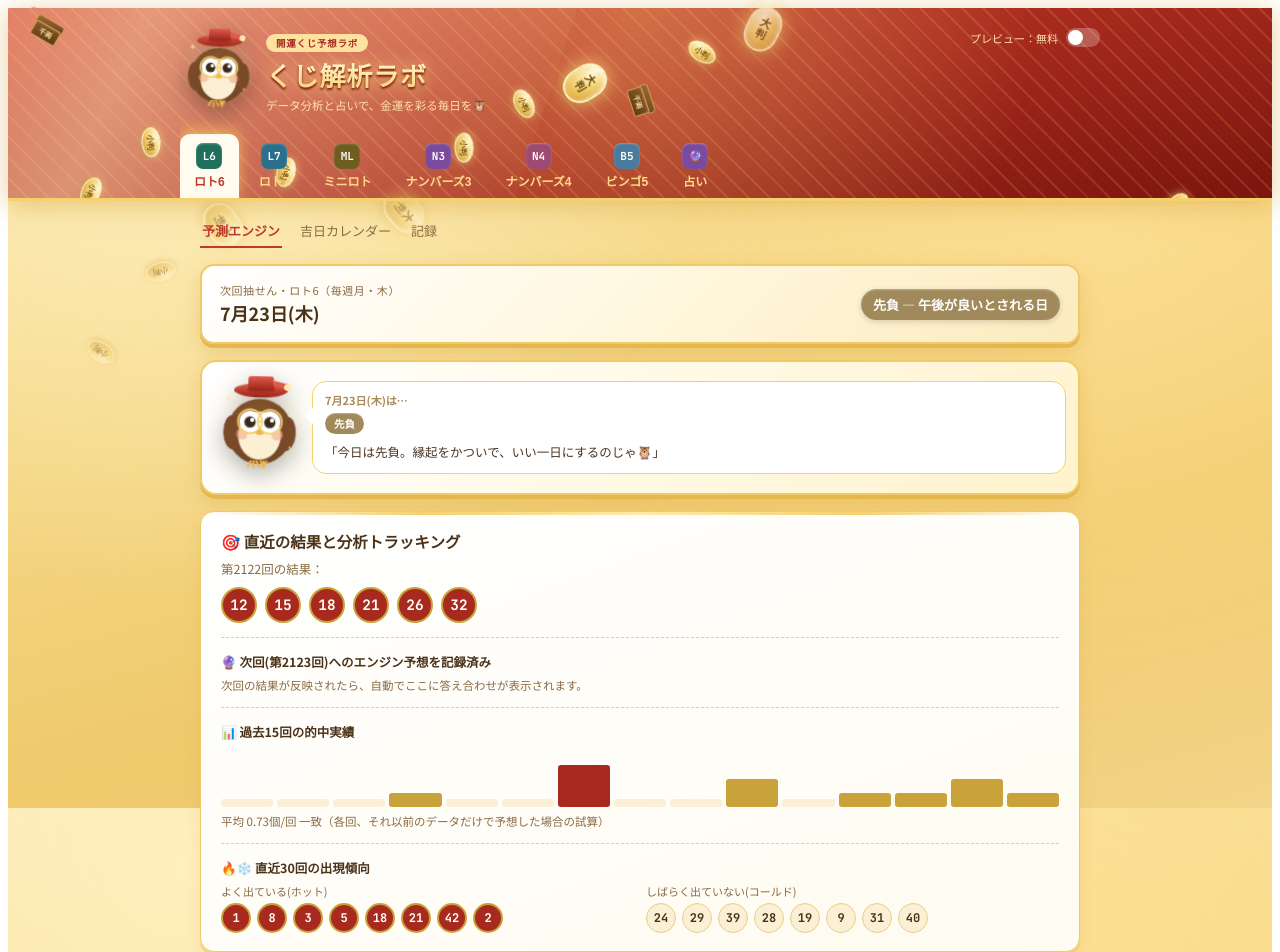
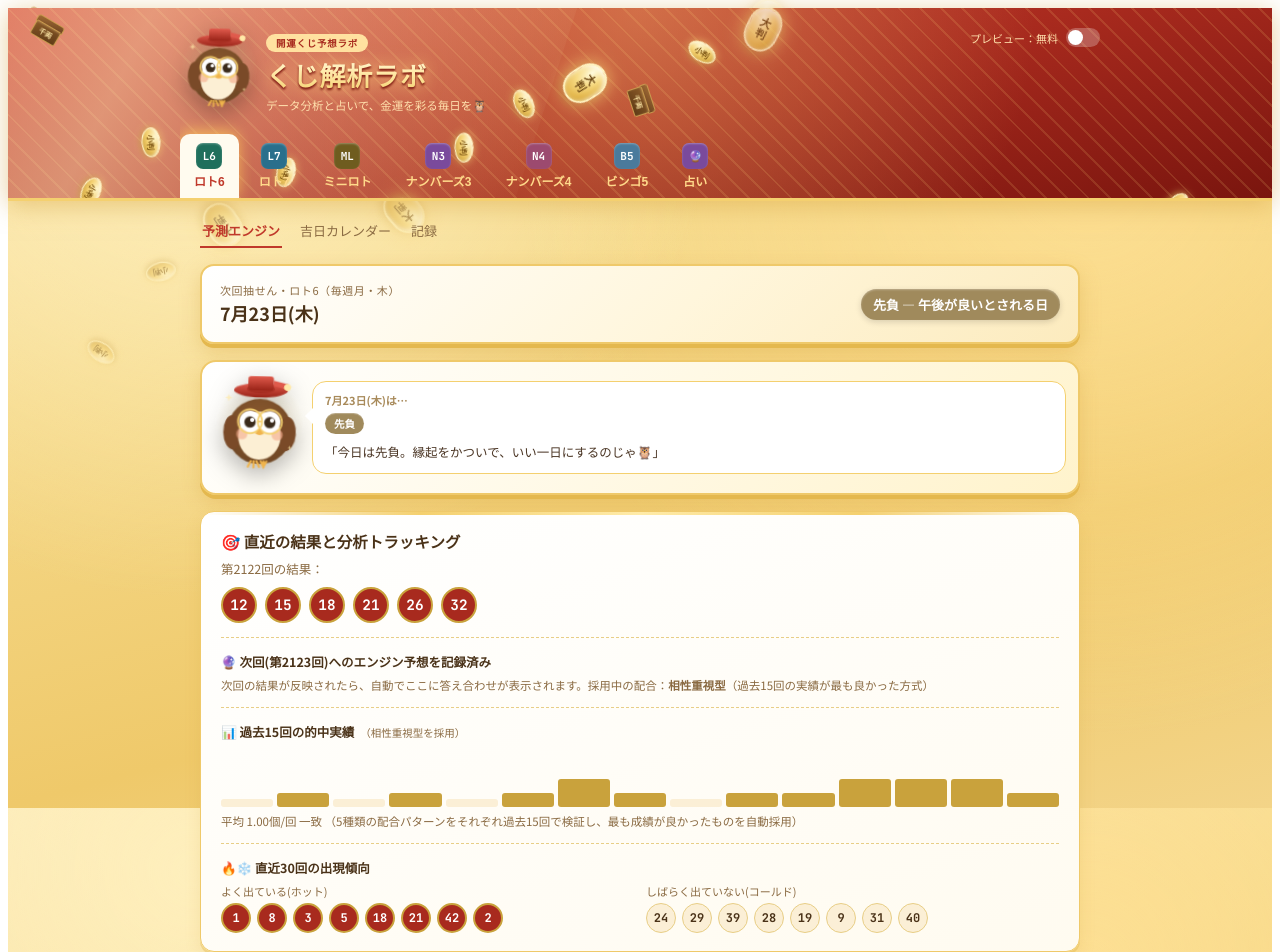
Before and after one commit to kodai721229/kujilab, a React (Vite) app: page / in a window 1280 px wide. Shown: the top 952 px of the page. Built offline with nearby package versions, Linux system fonts and the light colour scheme.

Commit message:
Implement weight presets and best weight selection
Add weight presets for track record computation and update logic to select the best weights based on past performance.

```diff
--- a/src/App.jsx
+++ b/src/App.jsx
@@ -462,7 +462,15 @@ function numBallStyle(active, size) {
   };
 }
 
-function computeTrackRecord(data, game, n) {
+const WEIGHT_PRESETS = [
+  { key: 'balanced', label: 'バランス型', weights: { prior: 0.3, mk: 0.3, ema: 0.2, cop: 0.2 } },
+  { key: 'freq', label: '実績重視型', weights: { prior: 0.55, mk: 0.2, ema: 0.15, cop: 0.1 } },
+  { key: 'momentum', label: '勢い重視型', weights: { prior: 0.15, mk: 0.15, ema: 0.5, cop: 0.2 } },
+  { key: 'markov', label: '相関重視型', weights: { prior: 0.2, mk: 0.5, ema: 0.15, cop: 0.15 } },
+  { key: 'pair', label: '相性重視型', weights: { prior: 0.2, mk: 0.2, ema: 0.15, cop: 0.45 } },
+];
+
+function computeTrackRecord(data, game, n, weights) {
   if (data.length < n + 5) n = Math.max(0, data.length - 5);
   if (n <= 0) return [];
   const cutoff = data.length - n;
@@ -472,7 +480,7 @@ function computeTrackRecord(data, game, n) {
   for (let i = cutoff; i < data.length; i++) {
     const prevRow = data[i - 1];
     const prevSet = new Set(prevRow.slice(1, 1 + game.pick));
-    const scores = scoreAllPick(model, prevSet, { prior: 0.3, mk: 0.3, ema: 0.2, cop: 0.2 });
+    const scores = scoreAllPick(model, prevSet, weights);
     const predicted = Object.entries(scores).sort((a, b) => b[1] - a[1]).slice(0, game.pick).map(([m]) => Number(m));
     const actualSet = new Set(data[i].slice(1, 1 + game.pick));
     const matched = predicted.filter((x) => actualSet.has(x)).length;
@@ -492,6 +500,20 @@ function computeTrackRecord(data, game, n) {
     }
   }
   return results;
+}
+
+// 複数の重み配合を過去n回でバックテストし、最も平均一致数が多かった配合を選ぶ
+function selectBestWeights(data, game, n) {
+  let best = null;
+  for (const preset of WEIGHT_PRESETS) {
+    const track = computeTrackRecord(data, game, n, preset.weights);
+    if (track.length === 0) continue;
+    const avg = track.reduce((s, t) => s + t.matched, 0) / track.length;
+    if (!best || avg > best.avg) {
+      best = { ...preset, avg, track };
+    }
+  }
+  return best;
 }
 
 function computeHotCold(data, game, windowSize) {
@@ -521,10 +543,13 @@ function LatestResultCheck({ data, digitData, game, gameKey }) {
   const [hotCold, setHotCold] = useState(null);
   const [predCheck, setPredCheck] = useState(null);
   const [nextPred, setNextPred] = useState(null);
+  const [bestWeights, setBestWeights] = useState(null);
 
   useEffect(() => {
-    if (isDigit || !data || data.length < 20) { setTrack(null); setHotCold(null); return; }
-    setTrack(computeTrackRecord(data, game, 15));
+    if (isDigit || !data || data.length < 20) { setTrack(null); setHotCold(null); setBestWeights(null); return; }
+    const best = selectBestWeights(data, game, 15);
+    setBestWeights(best);
+    setTrack(best ? best.track : null);
     setHotCold(computeHotCold(data, game, 30));
   }, [data, game, gameKey, isDigit]);
 
@@ -534,25 +559,27 @@ function LatestResultCheck({ data, digitData, game, gameKey }) {
     (async () => {
       const key = `pred_${gameKey}`;
       const latestRound = data[data.length - 1][0];
+      const weights = (bestWeights && bestWeights.weights) || WEIGHT_PRESETS[0].weights;
       try {
         const res = await window.storage.get(key);
         const saved = JSON.parse(res.value);
         if (saved.round === latestRound) {
           const actualSet = new Set(data[data.length - 1].slice(1, 1 + game.pick));
           const matched = saved.predicted.filter((n) => actualSet.has(n)).length;
-          if (!cancelled) setPredCheck({ round: saved.round, predicted: saved.predicted, matched, actualSet });
+          if (!cancelled) setPredCheck({ round: saved.round, predicted: saved.predicted, matched, actualSet, label: saved.label });
         }
       } catch (e) { /* 保存された前回予想なし */ }
 
       const model = buildModel(data, game);
       const prevSet = new Set(data[data.length - 1].slice(1, 1 + game.pick));
-      const scores = scoreAllPick(model, prevSet, { prior: 0.3, mk: 0.3, ema: 0.2, cop: 0.2 });
+      const scores = scoreAllPick(model, prevSet, weights);
       const predicted = Object.entries(scores).sort((a, b) => b[1] - a[1]).slice(0, game.pick).map(([n]) => Number(n)).sort((a, b) => a - b);
-      if (!cancelled) setNextPred({ round: latestRound + 1, predicted });
-      try { await window.storage.set(key, JSON.stringify({ round: latestRound + 1, predicted })); } catch (e) { /* 保存失敗は無視 */ }
+      const label = (bestWeights && bestWeights.label) || WEIGHT_PRESETS[0].label;
+      if (!cancelled) setNextPred({ round: latestRound + 1, predicted, label });
+      try { await window.storage.set(key, JSON.stringify({ round: latestRound + 1, predicted, label })); } catch (e) { /* 保存失敗は無視 */ }
     })();
     return () => { cancelled = true; };
-  }, [data, game, gameKey, isDigit]);
+  }, [data, game, gameKey, isDigit, bestWeights]);
 
   if (!latest) return null;
 
@@ -576,7 +603,10 @@ function LatestResultCheck({ data, digitData, game, gameKey }) {
 
       {predCheck && (
         <div style={{ marginTop: 14, paddingTop: 14, borderTop: '1px dashed var(--line)' }}>
-          <div style={{ fontSize: 12.5, fontWeight: 700, marginBottom: 6 }}>📮 前回(第{predCheck.round}回)のエンジン予想、答え合わせ</div>
+          <div style={{ fontSize: 12.5, fontWeight: 700, marginBottom: 6 }}>
+            📮 前回(第{predCheck.round}回)のエンジン予想、答え合わせ
+            {predCheck.label && <span style={{ fontSize: 10.5, fontWeight: 500, color: 'var(--muted)', marginLeft: 6 }}>（{predCheck.label}）</span>}
+          </div>
           <div style={{ display: 'flex', gap: 8, flexWrap: 'wrap' }}>
             {predCheck.predicted.map((n) => (
               <div key={n} style={numBallStyle(predCheck.actualSet.has(n), 32)}>{n}</div>
@@ -591,13 +621,19 @@ function LatestResultCheck({ data, digitData, game, gameKey }) {
       {nextPred && (
         <div style={{ marginTop: 14, paddingTop: 14, borderTop: '1px dashed var(--line)' }}>
           <div style={{ fontSize: 12.5, fontWeight: 700, marginBottom: 6 }}>🔮 次回(第{nextPred.round}回)へのエンジン予想を記録済み</div>
-          <div style={{ fontSize: 11.5, color: 'var(--muted)' }}>次回の結果が反映されたら、自動でここに答え合わせが表示されます。</div>
+          <div style={{ fontSize: 11.5, color: 'var(--muted)' }}>
+            次回の結果が反映されたら、自動でここに答え合わせが表示されます。
+            {nextPred.label && <>採用中の配合：<b>{nextPred.label}</b>（過去15回の実績が最も良かった方式）</>}
+          </div>
         </div>
       )}
 
       {!isDigit && track && track.length > 0 && (
         <div style={{ marginTop: 14, paddingTop: 14, borderTop: '1px dashed var(--line)' }}>
-          <div style={{ fontSize: 12.5, fontWeight: 700, marginBottom: 6 }}>📊 過去{track.length}回の的中実績</div>
+          <div style={{ fontSize: 12.5, fontWeight: 700, marginBottom: 6 }}>
+            📊 過去{track.length}回の的中実績
+            {bestWeights && <span style={{ fontSize: 10.5, fontWeight: 500, color: 'var(--muted)', marginLeft: 6 }}>（{bestWeights.label}を採用）</span>}
+          </div>
           <div style={{ display: 'flex', gap: 4, alignItems: 'flex-end', height: 60 }}>
             {track.map((t) => (
               <div key={t.round} title={`第${t.round}回：${t.matched}個一致`} style={{
@@ -608,7 +644,8 @@ function LatestResultCheck({ data, digitData, game, gameKey }) {
             ))}
           </div>
           <div style={{ marginTop: 6, fontSize: 11.5, color: 'var(--muted)' }}>
-            平均 {(track.reduce((s, t) => s + t.matched, 0) / track.length).toFixed(2)}個/回 一致（各回、それ以前のデータだけで予想した場合の試算）
+            平均 {(track.reduce((s, t) => s + t.matched, 0) / track.length).toFixed(2)}個/回 一致
+            （5種類の配合パターンをそれぞれ過去{track.length}回で検証し、最も成績が良かったものを自動採用）
           </div>
         </div>
       )}
```
